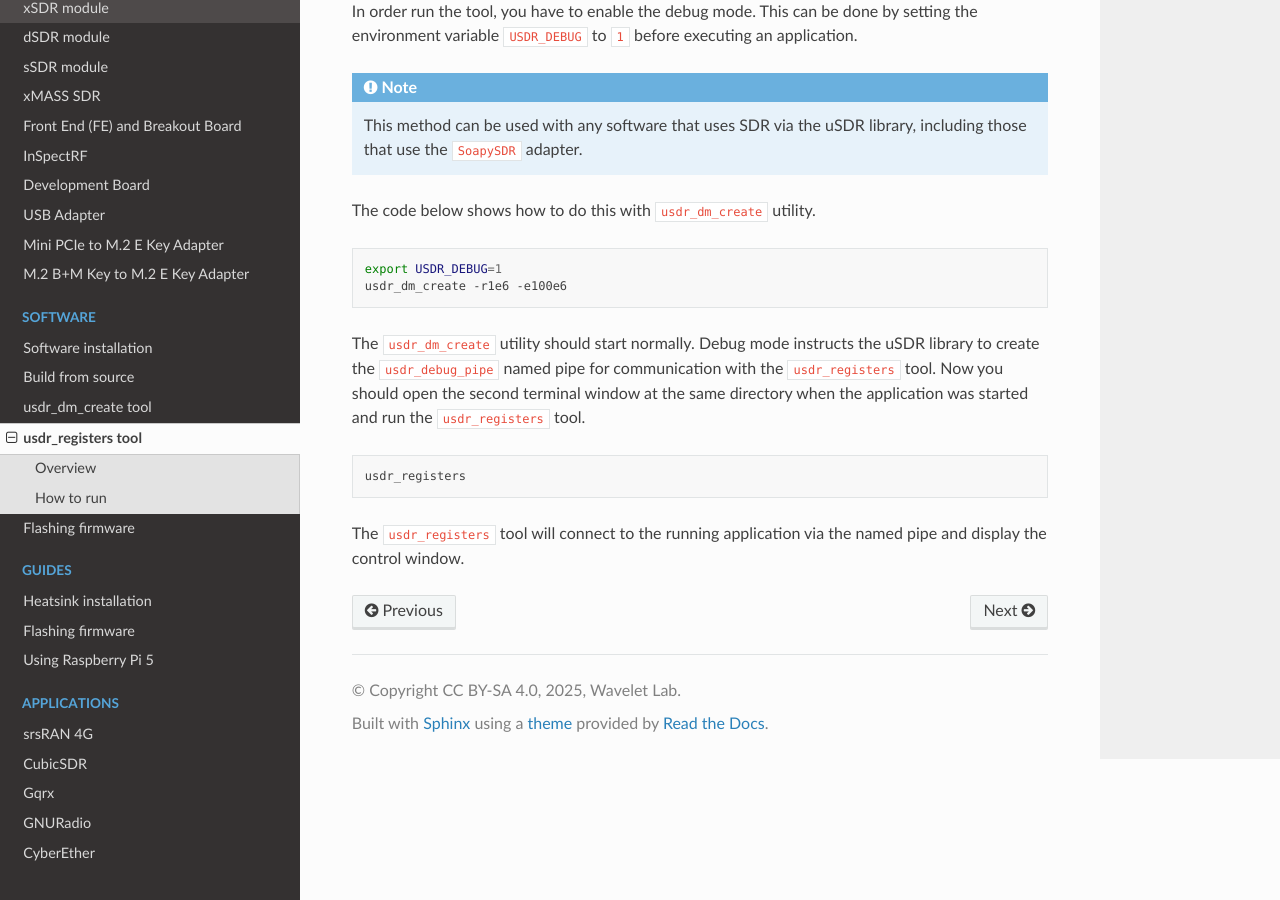
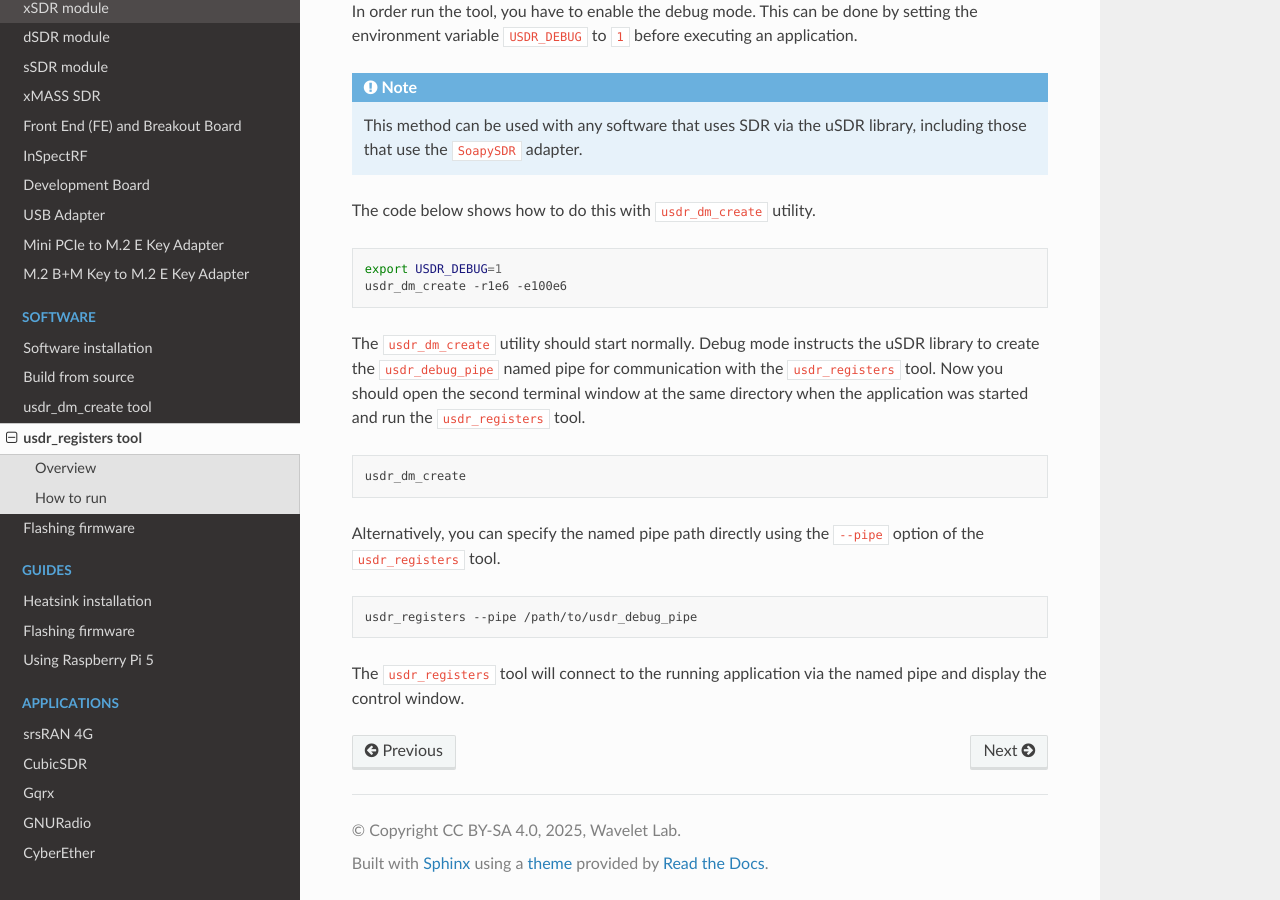
Before and after one commit to wavelet-lab/docs, a Sphinx documentation site: the page built from source/software/usdr_registers.rst, in a window 1280 px wide and 900 px high, scrolled down 1049 px. Built offline with Sphinx 7.4.7 and the Read the Docs theme 3.1.0, drawn with Linux system fonts in a browser that asks for light colours.

Commit message:
Enhanced usdr_registers documentation

```diff
--- a/source/software/usdr_registers.rst
+++ b/source/software/usdr_registers.rst
@@ -49,8 +49,16 @@ The code below shows how to do this with ``usdr_dm_create`` utility.
 The ``usdr_dm_create`` utility should start normally. Debug mode instructs the uSDR library to create the ``usdr_debug_pipe`` named pipe for communication with the ``usdr_registers`` tool.
 Now you should open the second terminal window at the same directory when the application was started and run the ``usdr_registers`` tool.
 
+
 .. code-block:: bash
 
-   usdr_registers
+   usdr_dm_create
+
+Alternatively, you can specify the named pipe path directly using the ``--pipe`` option of the ``usdr_registers`` tool.
+
+
+.. code-block:: bash
+
+   usdr_registers --pipe /path/to/usdr_debug_pipe
 
 The ``usdr_registers`` tool will connect to the running application via the named pipe and display the control window.
```
Also changed, not shown: 1 other file.
